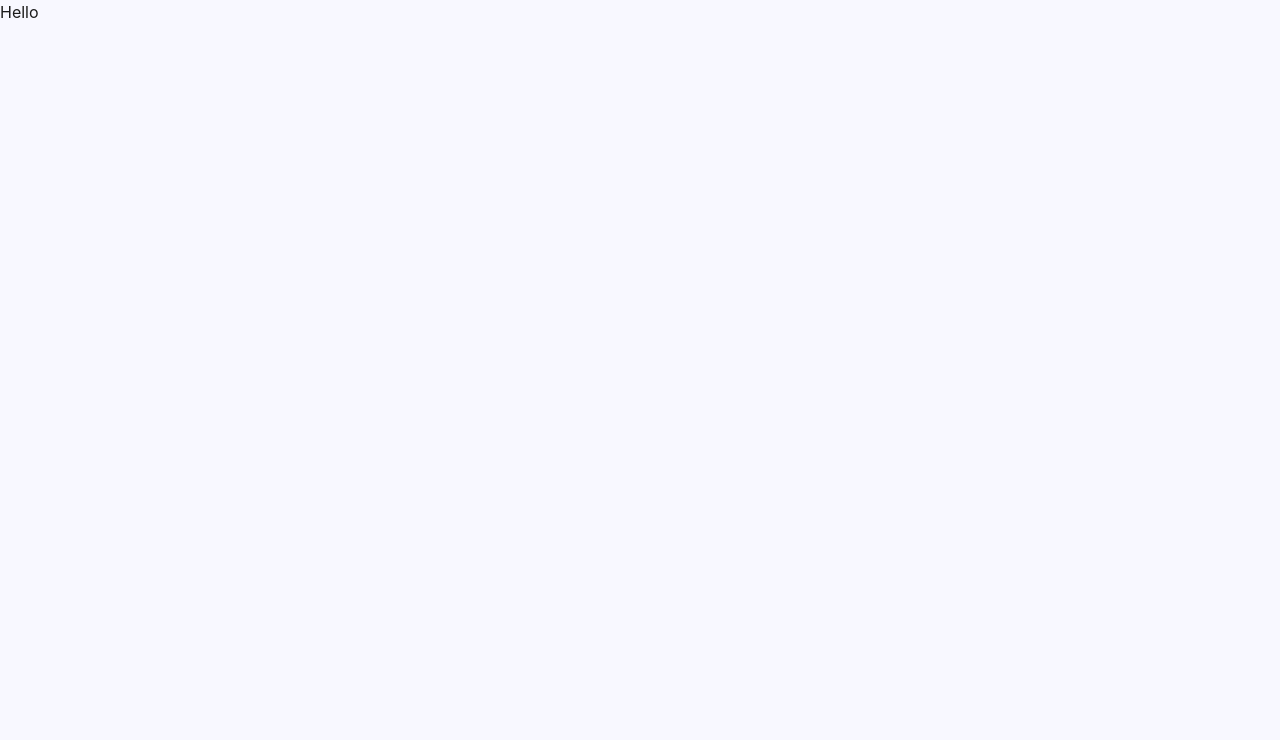
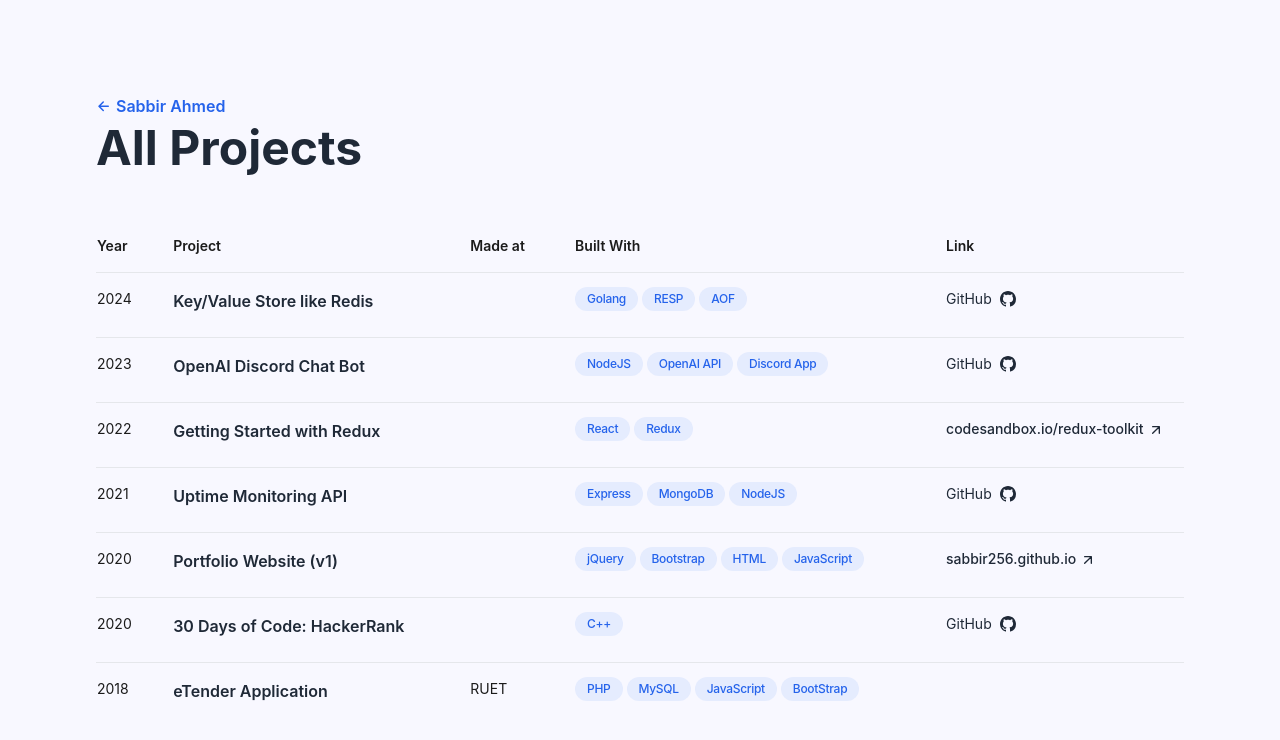
Before and after one commit to Sabbir256/archive, a React (Vite) app: page / in a window 1280 px wide. Shown: the top 740 px of the page. Built offline with nearby package versions, Linux system fonts and the light colour scheme.

Commit message:
tidy up app and icons

```diff
--- a/src/App.tsx
+++ b/src/App.tsx
@@ -1,9 +1,10 @@
 import "./App.css";
+import ArchivePage from "@/pages/ArchivePage";
 
 function App() {
   return (
     <>
-      <div>Hello</div>
+      <ArchivePage />
     </>
   );
 }
--- a/src/icons/index.ts
+++ b/src/icons/index.ts
@@ -1,7 +1,3 @@
 export * from "./IconGithub";
-export * from "./IconLinkedIn";
-export * from "./IconX";
-export * from "./IconInstagram";
 export * from "./IconArrowUpRight";
-export * from "./IconLeetCode";
 export * from "./IconArrowRight";
```
